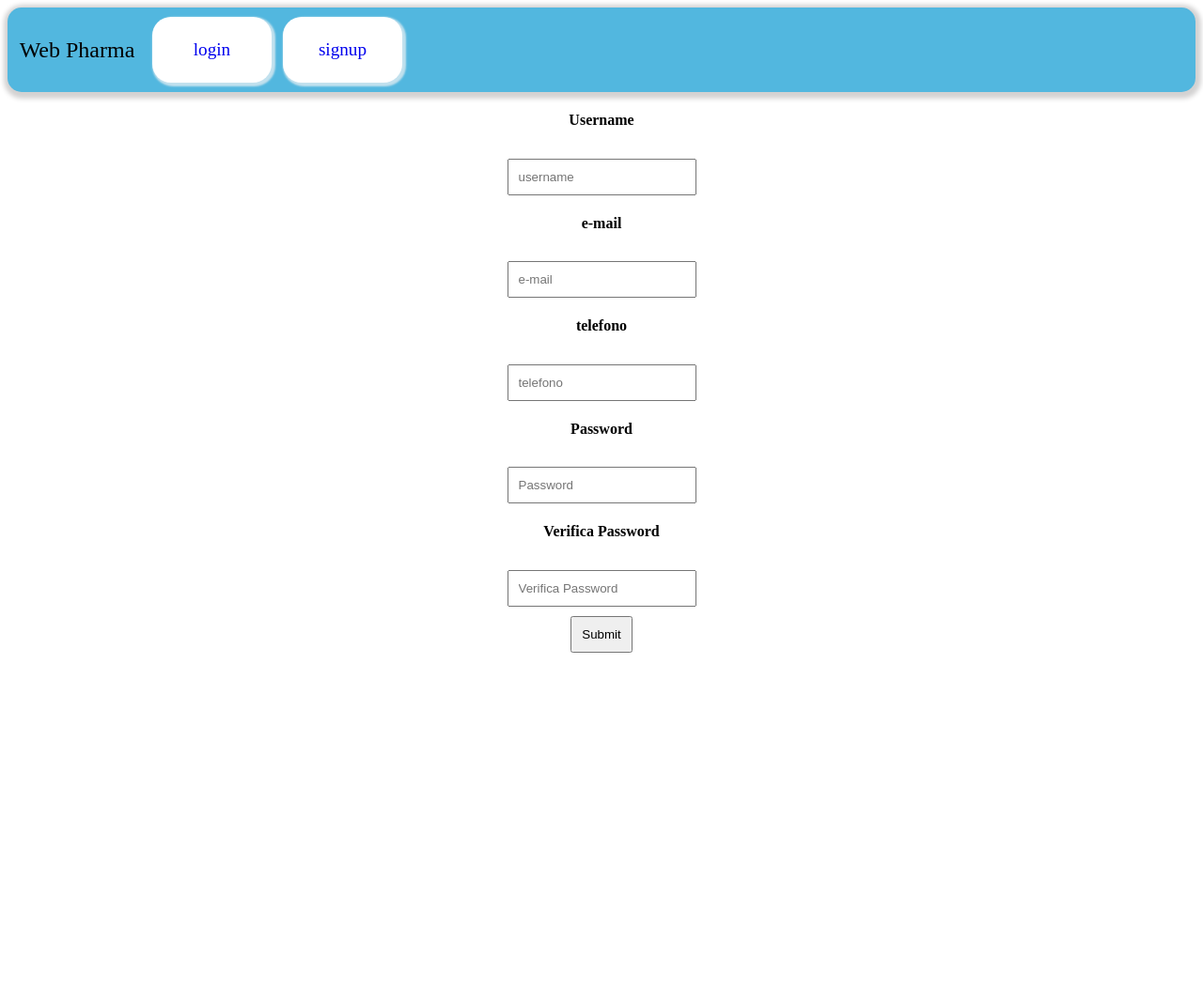
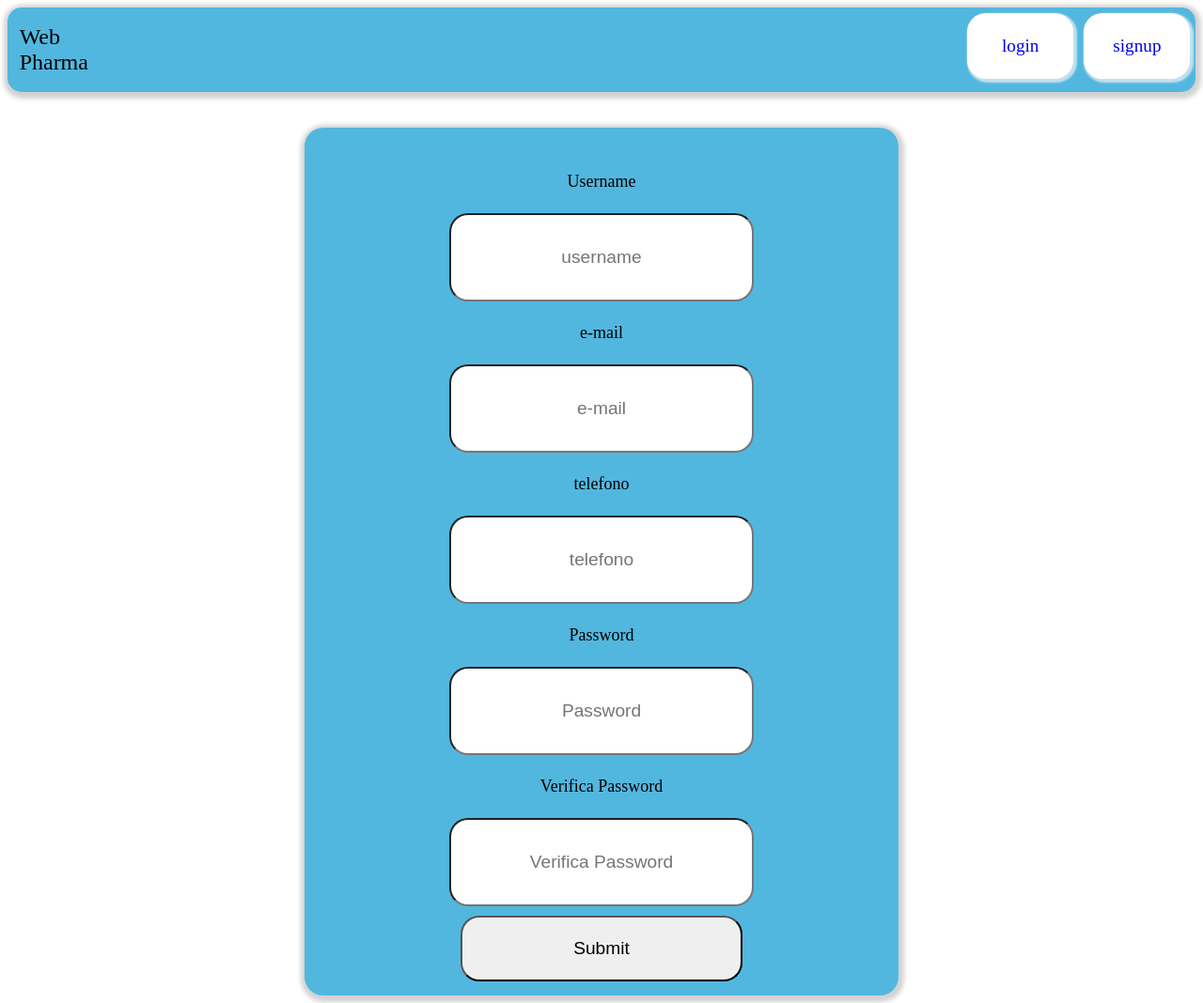
Before and after one commit to daniel-deiana/Web-Design-Project, a PHP site: page /php/pages/signupPage.php in a window 1280 px wide. Shown: the whole page at 94% size. Before the commit the page ends 695 px from the top, so only its background shows below. Run offline with PHP 8.4, Linux system fonts and the light colour scheme.

Commit message:
style fixes

```diff
--- a/css/global.css
+++ b/css/global.css
@@ -1,26 +1,36 @@
 html {
     font-family: 'Avenir';
+    -webkit-appearance: none ;
 }
-
 
 input {
     padding: 10px;
     margin-top: 10px;
 }
 
+p {
+    font-size: large;
+}
 
+
+#container-page{
+    display: flex;
+    height: 100%;
+    flex-direction: column;
+}
 
 #container-main {
     display: flex;
-    justify-content: space-around;
-
 }
 
 #container-med {
     display:flex;
-
+    margin: 3%;
+    position: relative;
+    align-items: stretch;
+    justify-content: flex-start;
+    flex-wrap: wrap;
 }
-
 
 
 /* ------------------------ NAVBAR ------------------------ */
@@ -28,16 +38,15 @@ input {
 #container-navbar {
     width: 100%;
     height: 90px;
-
     background-color: #52b7df;
-
     border-radius: 15px 15px 15px 15px;
     box-shadow: 1px 2px 5px 5px  #d3d2d2;
-
     align-items: center;
     display: flex;
     align-content: center;
-
+    flex-direction: row;
+    flex-wrap: nowrap;
+    justify-content: flex-end;
 }
 
 .navbar-elem{
@@ -75,32 +84,51 @@ input {
     font-weight: 500;
 }
 
+
+
+#cont-buttons {
+    width: inherit;
+    height: inherit;
+    display: flex;
+    justify-content: flex-end;
+}
+
 /* ------------------------ FORM ------------------------ */
 
-#signup{
-    display: flex;
-    flex-direction: column;
-    align-items: center;
+.container-form{
+
+    margin-top: 3%;
+    background-color: #52b7df;
+    width: 100%;
+    height: fit-content;
+
+    border-radius: 20px;
+    box-shadow: 1px 2px 5px 5px  #d3d2d2;
 }
 
-#login {
+form {
+    width: 40%;
+    margin-top: 3%;
     display: flex;
     flex-direction: column;
     margin-left: auto;
     margin-right: auto;
+
     text-align: justify;
     padding: 10px;
+
     justify-content: center;
+    align-items: center;
 }
 
-.box-form {
-    -webkit-appearance:none !important;
+input {
+    font-size: larger;
+    -webkit-appearance: none !important;
     margin: 5px;
     border-radius: 20px;
-    width: 130px;
-    height: 30px;
+    width: 300px;
+    height: 70px;
     text-align: center;
-    box-shadow: 1px 2px 5px 5px  #d3d2d2;
 }
 
 /* ------------------------ CARD ------------------------*/
@@ -132,16 +160,18 @@ input {
 /* ------------------------ SIDEBAR ------------------------ */
 
 .sidebar {
-
+    display: flex;
+    margin-top: 3%;
     position: relative;
-    width: 20%;
+    width: 30%;
 }
 
 #sidebar-sx{
     float: left;
+    margin-left: 10%;
 }
-
 
 #sidebar-dx{
     float: right;
+    margin-right: 10%;
 }
--- a/php/pages/homePage.php
+++ b/php/pages/homePage.php
@@ -8,7 +8,8 @@
     <script src='./../../js/showMeds.js'></script>
 </head>
 
-<body id='container'>
+<body>
+    <div id = 'container-page'>
         <?php require './../templates/navbar.php' ?>
         <div id='container-main'>
             <?php require './../templates/leftBar.php' ?>
@@ -19,6 +20,7 @@
             </div>
             <?php require './../templates/rightBar.php' ?>
         </div>
+    </div>
 </body>
 
 </html>
--- a/php/pages/signupPage.php
+++ b/php/pages/signupPage.php
@@ -7,22 +7,28 @@
 </head>
 
 <body>
+    <div id='container-page'>
         <?php require './../templates/navbar.php' ?>
-    <div id='signup'>
+        <div id='container-main'>
+            <?php require './../templates/leftBar.php' ?>
+            <div class='container-form'>
                 <form action="./../auth/signup.php" method='post' id='signup'>
-            <h4>Username</h4>
+                    <p>Username</p>
                     <input type='text' placeholder='username' name='username'>
-            <h4>e-mail</h4>
+                    <p>e-mail</p>
                     <input type='text' placeholder='e-mail' name='email'>
-            <h4>telefono</h4>
+                    <p>telefono</p>
                     <input type='text' placeholder='telefono' name='telefono'>
-            <h4>Password</h4>
+                    <p>Password</p>
                     <input type='password' placeholder='Password' name='password'>
-            <h4>Verifica Password</h4>
+                    <p>Verifica Password</p>
                     <input type='password' placeholder='Verifica Password' name='checkPassword'>
                     <input type='submit' name='registrati'>
                 </form>
             </div>
+            <?php require './../templates/rightBar.php' ?>
+        </div>
+    </div>
 </body>
 
 </html>
--- a/php/templates/navbar.php
+++ b/php/templates/navbar.php
@@ -1,18 +1,18 @@
 <header id='container-navbar'>
-    <p id = 'nav-title' >Web Pharma</p>
+    <p id='nav-title'>Web Pharma</p>
+    <div id='cont-buttons'>
         <?php
 
         session_start();
 
         // carico contenuti diversi in base al fatto che l'utente sia loggato o no
 
-    if (!isset($_SESSION['username']))
-    {
+        if (!isset($_SESSION['username'])) {
             echo "<a class = 'navbar-elem' href = './loginPage.php'>login</a>";
             echo "<a class = 'navbar-elem' href = './signupPage.php'>signup</a>";
-    }
-    else
+        } else
             echo "<a class = 'navbar-elem' href = './../auth/logout.php'>logout</a>";
 
         ?>
+    </div>
 </header>
```
Also changed, not shown: php/pages/loginPage.php (+10 -6 lines), img/._augmentin.jpeg (deleted), img/._tachipirina.jpeg (deleted), img/voltaren.jpeg (added), js/showMeds.js (line endings or trailing spaces). Lines whose indentation alone changed are shown as unchanged.
